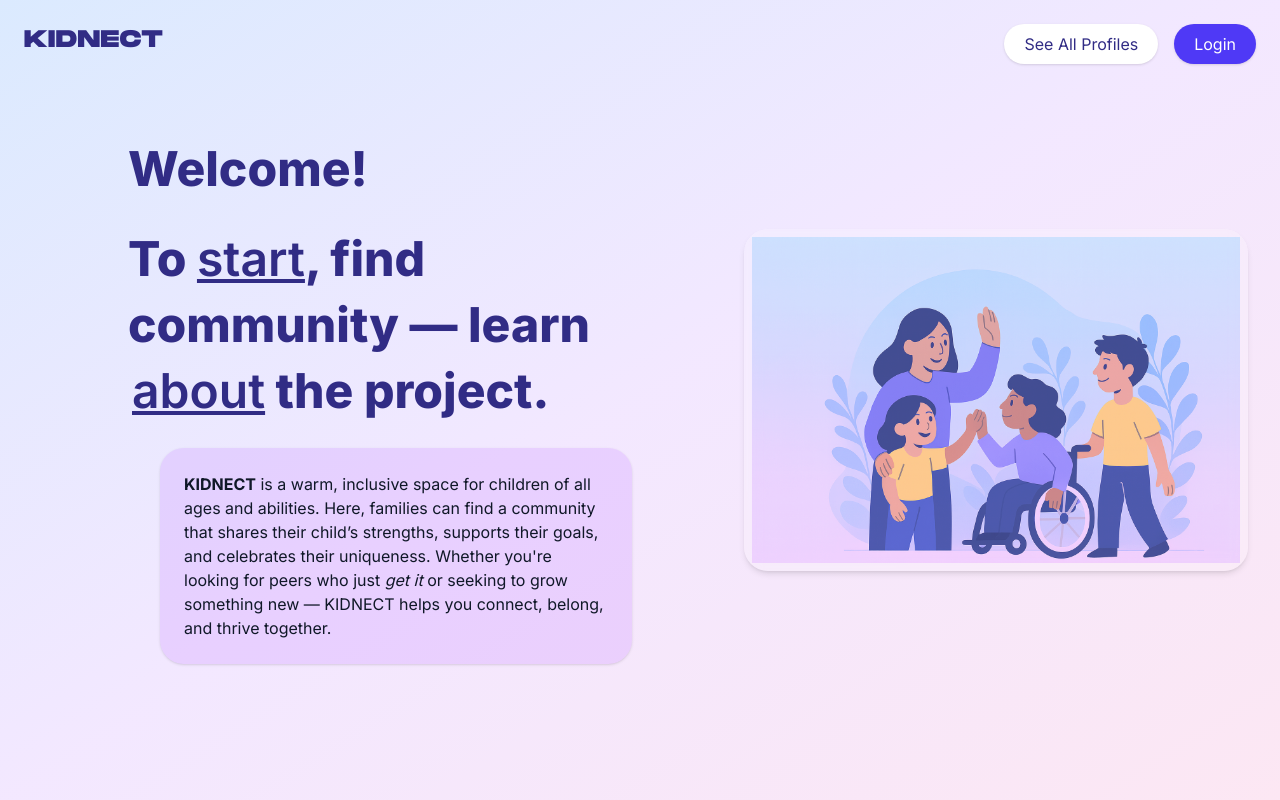
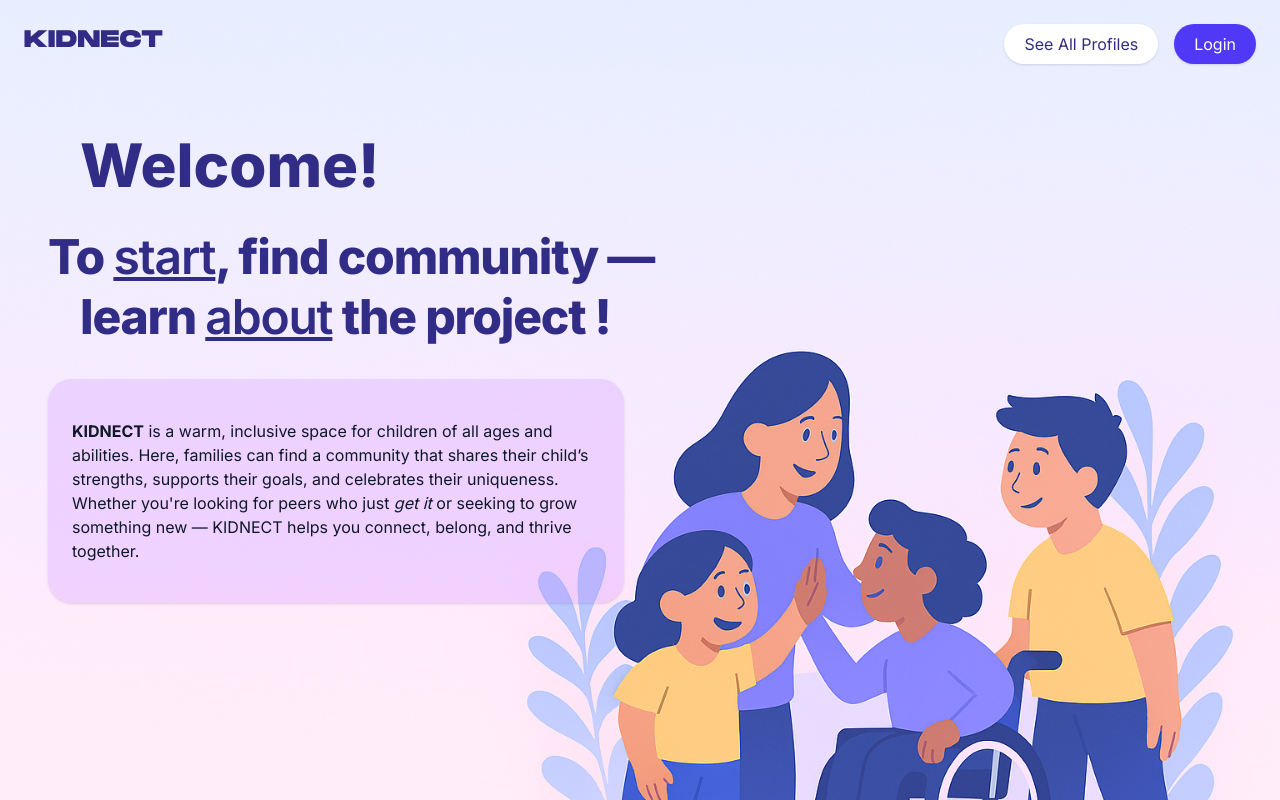
Before and after one commit to Viktoria2609/inclusive-matching-frontend2, a React (Vite) app: page / in a window 1280 px wide. Both pictures are taken after a click on the button "about". Built offline with nearby package versions, Linux system fonts and the light colour scheme.

Commit message:
Welcome page style changed

```diff
--- a/src/pages/welcome.jsx
+++ b/src/pages/welcome.jsx
@@ -1,7 +1,7 @@
 import { useState } from "react";
 import { Link } from "react-router-dom";
 
-import illustration from "@/shared/assets/welcome-illustration.png";
+import illustration from "@/shared/assets/welcome-illustration2.png";
 import { useAuth } from "@/hooks/AuthContext";
 import { routes } from "../shared/routes";
 
@@ -12,13 +12,20 @@ export const WelcomePage = () => {
   const { user, logout } = useAuth();
 
   return (
-    <div className="w-full h-screen bg-gradient-to-br from-blue-100 via-purple-100 to-pink-100 text-indigo-900 relative">
+    <div
+      className="w-full h-screen bg-cover bg-center bg-no-repeat text-indigo-900 relative"
+      style={{
+        backgroundImage: `url(${illustration})`,
+      }}
+    >
+      {/* Логотип */}
       <div className="absolute top-6 left-6 z-10">
         <h1 className="text-2xl monument-font font-bold tracking-wide">
           KIDNECT
         </h1>
       </div>
 
+      {/* Кнопки справа */}
       <div className="absolute top-6 right-6 z-10 space-x-4 flex items-center">
         <Link
           to="/profiles"
@@ -36,8 +43,6 @@ export const WelcomePage = () => {
         ) : (
           <div className="relative">
             <button
-              id="dropdownDefaultButton"
-              data-dropdown-toggle="dropdown"
               onClick={() => setDropDown(!dropDown)}
               className="text-white bg-indigo-600 hover:bg-indigo-800 rounded-full px-5 py-2 font-medium shadow flex items-center"
               type="button"
@@ -60,14 +65,8 @@ export const WelcomePage = () => {
               </svg>
             </button>
             {dropDown && (
-              <div
-                id="dropdown"
-                className="absolute top-12 right-0 min-w-44 w-full z-50 bg-white rounded-lg shadow-sm"
-              >
-                <ul
-                  className="py-2 text-base text-black"
-                  aria-labelledby="dropdownDefaultButton"
-                >
+              <div className="absolute top-12 right-0 min-w-44 w-full z-50 bg-white rounded-lg shadow-sm">
+                <ul className="py-2 text-base text-black">
                   <li>
                     <Link
                       to={routes.createProfile}
@@ -86,7 +85,7 @@ export const WelcomePage = () => {
                   </li>
                   <li>
                     <button
-                      className="w-full cursor-pointer text-left px-4 py-2 text-red-500 hover:bg-gray-100"
+                      className="w-full text-left px-4 py-2 text-red-500 hover:bg-gray-100"
                       onClick={logout}
                     >
                       Sign out
@@ -99,13 +98,15 @@ export const WelcomePage = () => {
         )}
       </div>
 
-      <div className="flex flex-col md:flex-row h-full w-full">
-        <div className="flex-1 flex flex-col justify-center items-start px-10 md:px-20 py-12 space-y-6 ml-12">
-          <h1 className="text-3xl md:text-5xl font-extrabold leading-snug">
+      {/* Центральный текстовый блок */}
+      <div className="flex h-full w-full">
+        <div className="flex flex-col justify-start items-start w-full px-6 md:px-12">
+          <div className="w-full max-w-4xl mt-24 md:mt-28 lg:mt-32">
+            <h1 className="text-4xl md:text-6xl font-extrabold leading-tight text-left ml-8">
               Welcome!
             </h1>
 
-          <p className="text-3xl md:text-5xl font-extrabold leading-snug max-w-xl">
+            <p className="mt-4 md:mt-6 text-3xl md:text-5xl font-extrabold leading-tight tracking-tight text-left">
               To{" "}
               <Link
                 to="/signup"
@@ -113,37 +114,32 @@ export const WelcomePage = () => {
               >
                 start
               </Link>
-            , find community — learn{" "}
+              , find community — {" "}
+                <span className="whitespace-nowrap ml-8">
+                learn{" "}
                 <button
                   onClick={() => setShowAbout(!showAbout)}
-              className="underline font-semibold hover:text-indigo-500 transition ml-1"
+                  className="underline font-semibold hover:text-indigo-500"
                 >
                   about
                 </button>{" "}
-            the project.
+                the project !
+              </span>
             </p>
 
             {showAbout && (
-            <div className="bg-purple-500/15 text-gray-900 p-6 rounded-3xl shadow max-w-lg ml-8">
+              <div className="mt-6 md:mt-8 bg-purple-500/15 text-gray-900 py-10 px-6 rounded-3xl shadow max-w-xl">
                 <p>
-                <strong>KIDNECT</strong> is a warm, inclusive space for children
-                of all ages and abilities. Here, families can find a community
-                that shares their child’s strengths, supports their goals, and
-                celebrates their uniqueness. Whether you're looking for peers
-                who just <em>get it</em> or seeking to grow something new —
-                KIDNECT helps you connect, belong, and thrive together.
+                  <strong>KIDNECT</strong> is a warm, inclusive space for
+                  children of all ages and abilities. Here, families can find a
+                  community that shares their child’s strengths, supports their
+                  goals, and celebrates their uniqueness. Whether you're
+                  looking for peers who just <em>get it</em> or seeking to grow
+                  something new — KIDNECT helps you connect, belong, and thrive
+                  together.
                 </p>
               </div>
             )}
-        </div>
-
-        <div className="hidden md:flex flex-1 justify-center items-center px-8 py-12">
-          <div className="rounded-3xl bg-white/20 backdrop-blur-sm p-2 shadow-md">
-            <img
-              src={illustration}
-              alt="Inclusive illustration"
-              className="opacity-80 mix-blend-multiply transition-all duration-500"
-            />
           </div>
         </div>
       </div>
```
Also changed, not shown: src/shared/assets/welcome-illustration2.png (added). Lines whose indentation alone changed are shown as unchanged.
